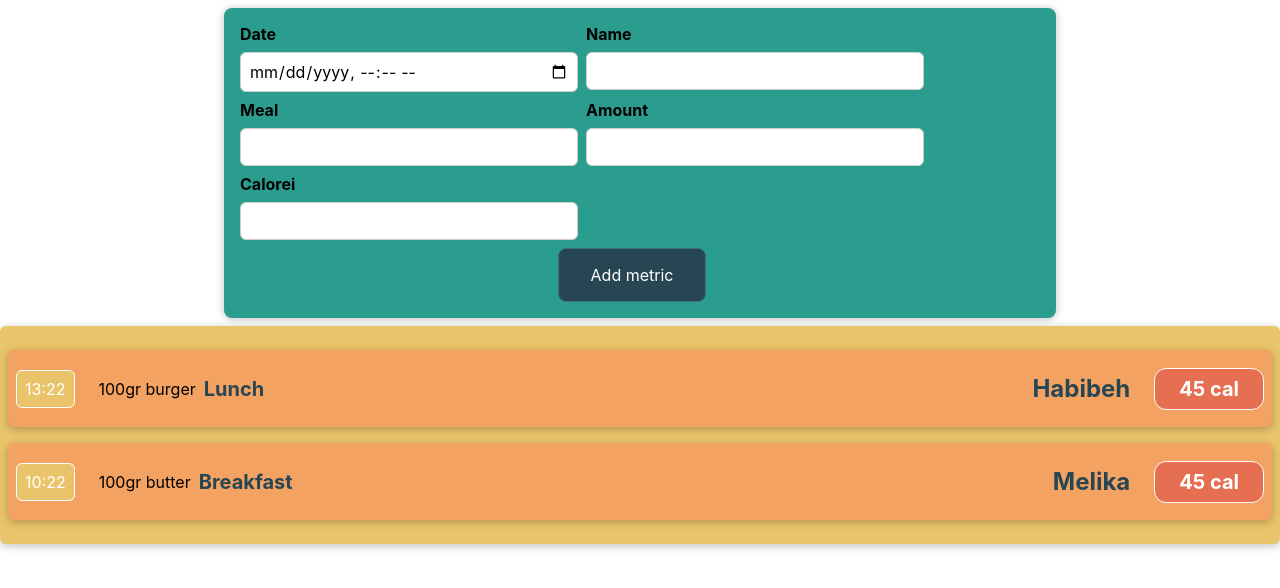
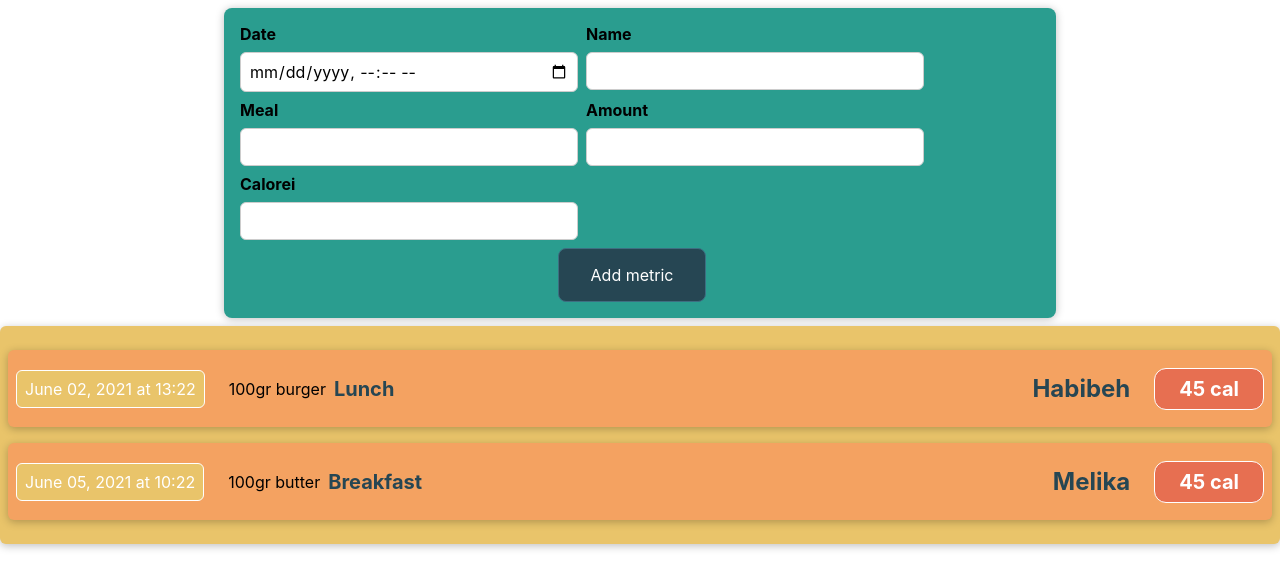
Before and after one commit to HabibehKhavari/Calorie-Tracker-App, a React (Create React App) app: page / in a window 1280 px wide. Shown: the top 588 px of the page. Built offline with nearby package versions, Linux system fonts and the light colour scheme.

Commit message:
have a long date

```diff
--- a/src/components/MetricItem/MetricDate.js
+++ b/src/components/MetricItem/MetricDate.js
@@ -2,6 +2,9 @@ import './MetricDate.css';
 
 const MetricDate = (props) => {
   const dispDate = props.userDate.toLocaleString('en-US', {
+    month: 'long',
+    day: '2-digit',
+    year: 'numeric',
     hour: '2-digit',
     minute: '2-digit',
     hour12: false,
```
